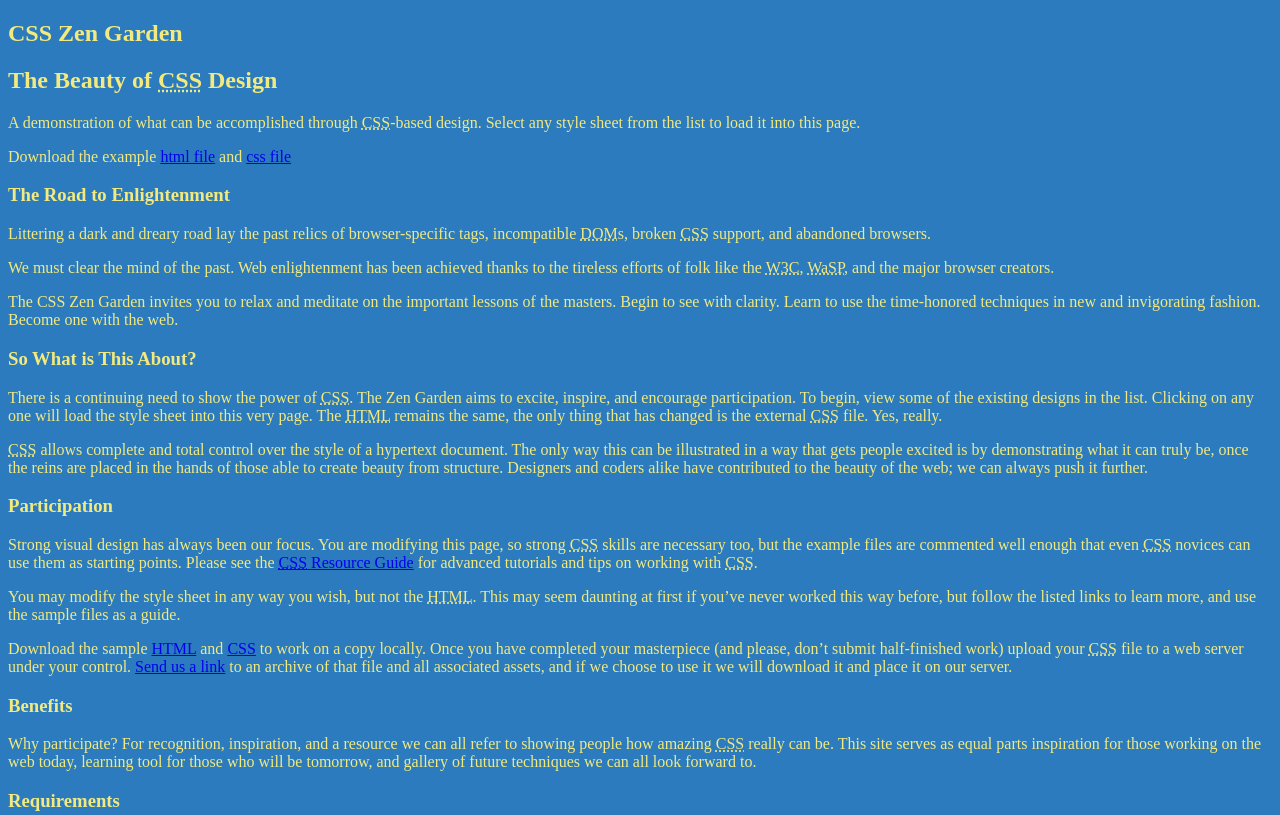
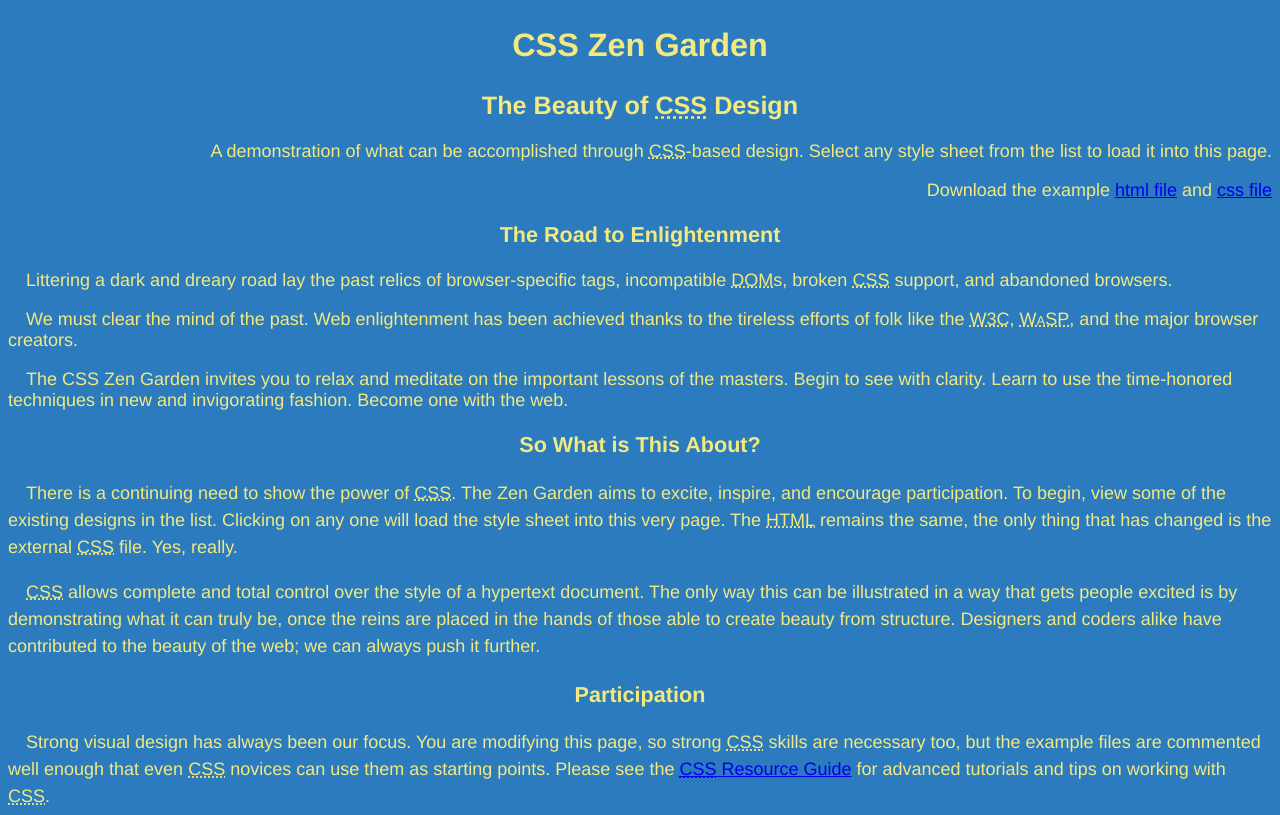
Before and after one commit to PDBD071/CSS-Zen-Garden, a plain HTML site: page index.html in a window 1280 px wide. Shown: the top 815 px of the page. Drawn offline with Linux system fonts and the light colour scheme.

Commit message:
Add files via upload

```diff
--- a/style.css
+++ b/style.css
@@ -1,5 +1,3 @@
-/* Color Theme Swatches in Hex */
-
 .principal { color: #BF2A45; }
 .background { color: #2C7BBF; }
 .destaque { color: #F2EA7E; }
@@ -10,4 +8,24 @@
 html {
     background: #2C7BBF;
     color: #F2EA7E;
+
+    font-size: 18px;
+    font-family: helvetica, sans-serif;
 }
+
+p {
+   text-indent: 1em;
+}
+
+h1, h2, h3 {
+    text-align: center;
+}
+
+h1 {font-size: 1.8rem;}
+h2 {font-size: 1.4rem;}
+h3 {font-size: 1.2rem;}
+
+.summary {text-align: right;}
+.main p {line-height: 1.5;}
+
+abbr {font-variant: small-caps;}
```
Also changed, not shown: index.html (line endings or trailing spaces).
